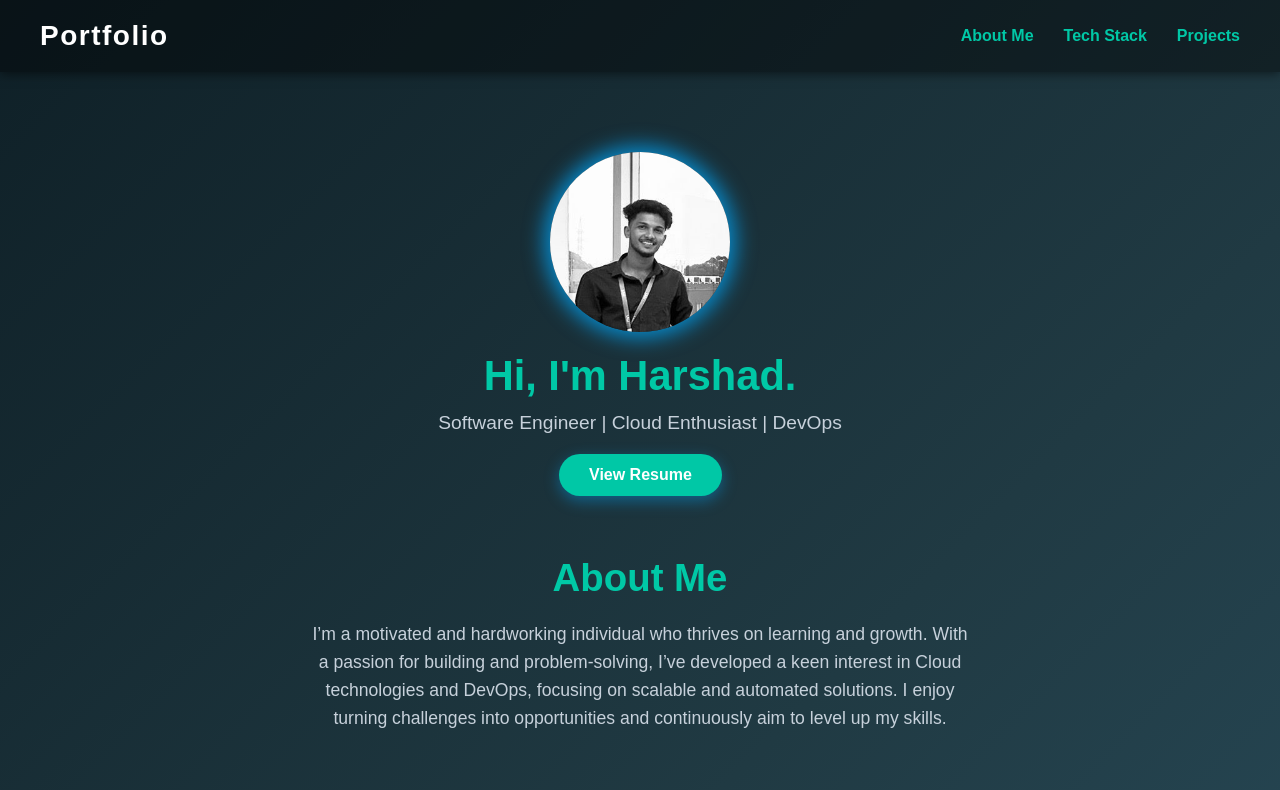
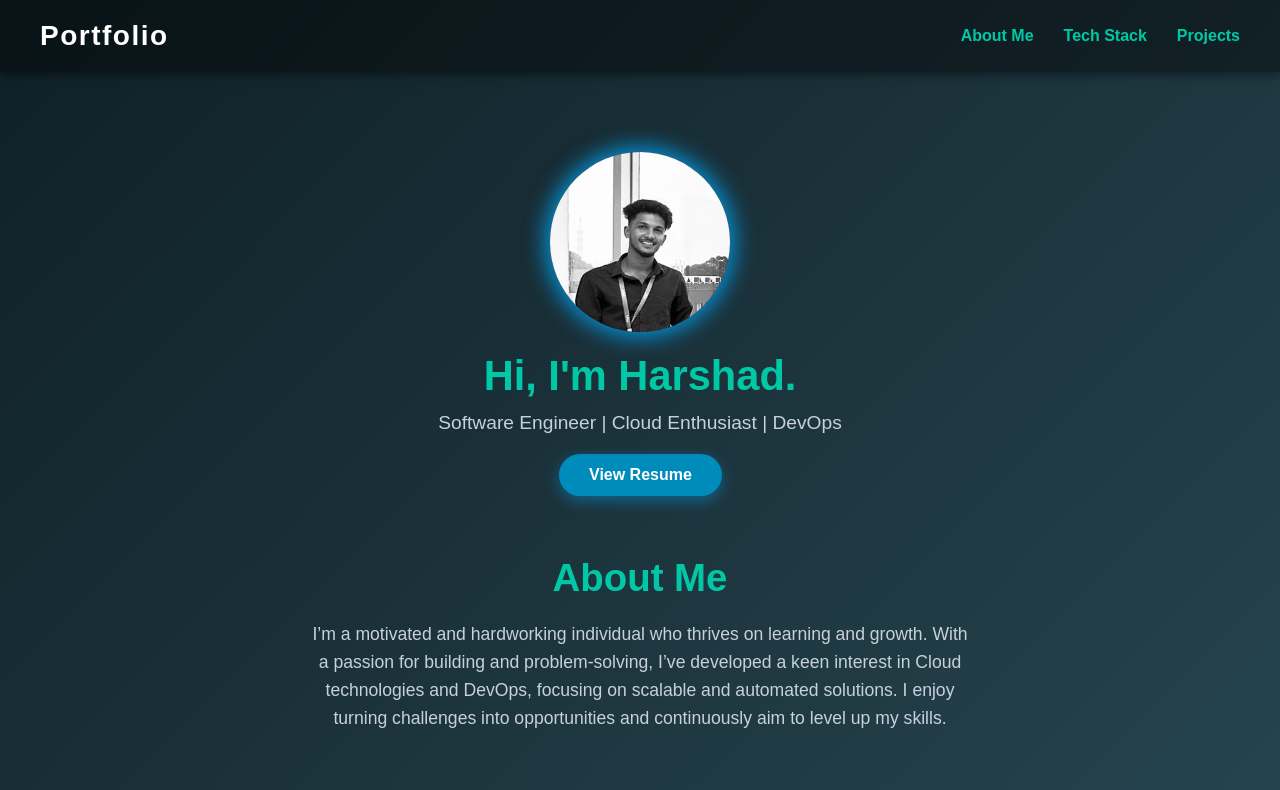
Before and after one commit to Harshad03-GN/Harshad_Portfolio, a plain HTML site: page index.html in a window 1280 px wide. Shown: the top 790 px of the page. Drawn offline with nearby package versions, Linux system fonts and the light colour scheme.

Commit message:
Update style.css

```diff
--- a/style.css
+++ b/style.css
@@ -198,7 +198,7 @@ nav h1 {
 
 .btn {
   display: inline-block;
-  background: #00c8a6;
+  background: #008CBA;
   color: #fff;
   padding: 12px 30px;
   border-radius: 30px;
```
